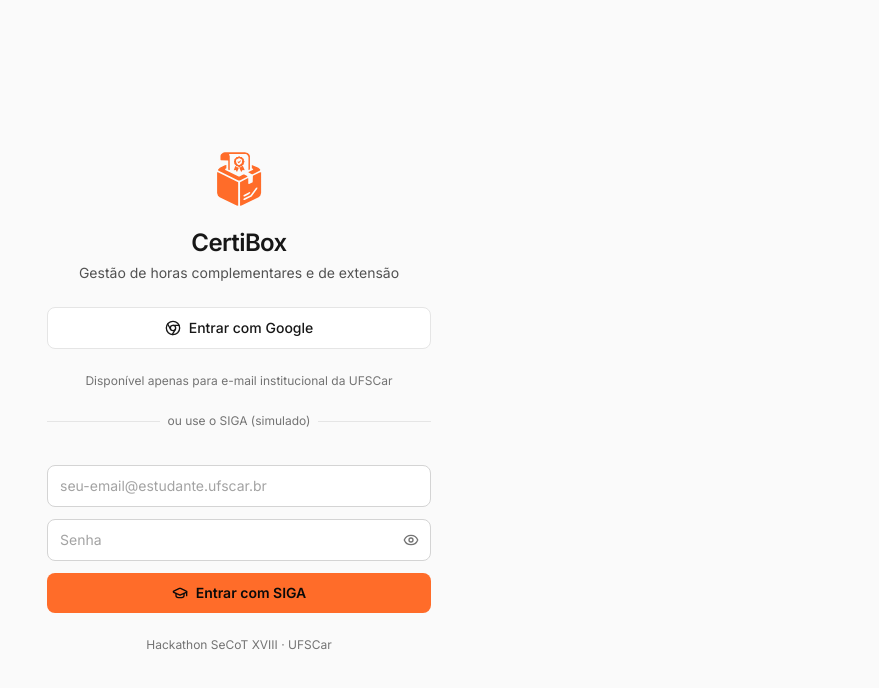
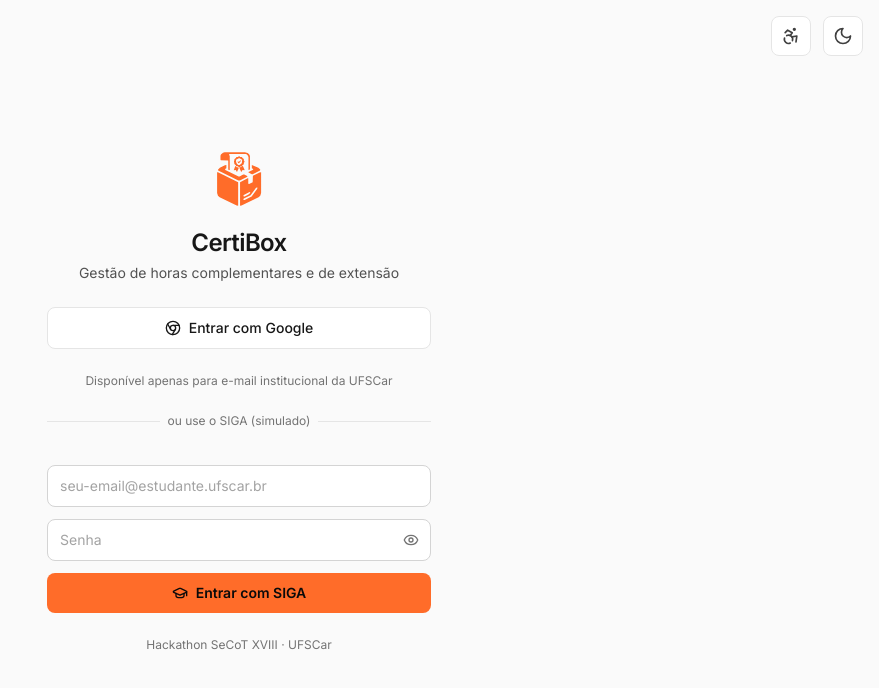
Before and after one commit to tkraide/Certibox, a Next.js app: page /login in a window 1280 px wide. Shown: the top 688 px of the page, without its empty margins (401-1280 px from the left). Built offline with nearby package versions, Linux system fonts and the light colour scheme; no server answers.

Commit message:
fix: adicionado tema, toolbar de acessibilidade e alteração de mensagem de erro na página de login

```diff
--- a/src/components/auth/login-form.tsx
+++ b/src/components/auth/login-form.tsx
@@ -54,7 +54,9 @@
     const trimmed = email.trim().toLowerCase();
 
     if (!trimmed.endsWith("@estudante.ufscar.br") && !trimmed.endsWith("@ufscar.br")) {
-      setError("Use um e-mail institucional da UFSCar (@estudante.ufscar.br ou @ufscar.br).");
+      setError(
+        "Use um e-mail institucional da UFSCar (@estudante.ufscar.br ou @ufscar.br) se quiser uma conta com permissão de aluno ou de professor respectivamente. Como este é um login simulado, pode inventar um e-mail nesse formato — ele será salvo no banco de dados.",
+      );
       setLoadingSiga(false);
       return;
     }
--- a/src/components/layout/app-shell.tsx
+++ b/src/components/layout/app-shell.tsx
@@ -2,9 +2,11 @@
 
 import { usePathname } from "next/navigation";
 
+import { AccessibilityToolbar } from "@/components/accessibility/accessibility-toolbar";
 import { VLibrasWidget } from "@/components/accessibility/vlibras-widget";
 import { BottomNav } from "@/components/navigation/bottom-nav";
 import { Sidebar } from "@/components/navigation/sidebar";
+import { ThemeToggle } from "@/components/theme-toggle";
 
 import { Header } from "./header";
 
@@ -26,6 +28,17 @@
   if (isChromeless) {
     return (
       <div className="min-h-dvh bg-neutral-50 dark:bg-neutral-950">
+        {/*
+          Sem Header aqui (ver comentário acima), mas quem ainda não entrou
+          também precisa ajustar tema e preferências de acessibilidade — os
+          dois controles flutuam no canto, sem reservar altura no layout
+          centralizado da tela de login.
+        */}
+        <div className="fixed right-4 top-4 z-40 flex items-center gap-3">
+          <AccessibilityToolbar />
+          <ThemeToggle />
+        </div>
+
         <VLibrasWidget />
         {children}
       </div>
```
